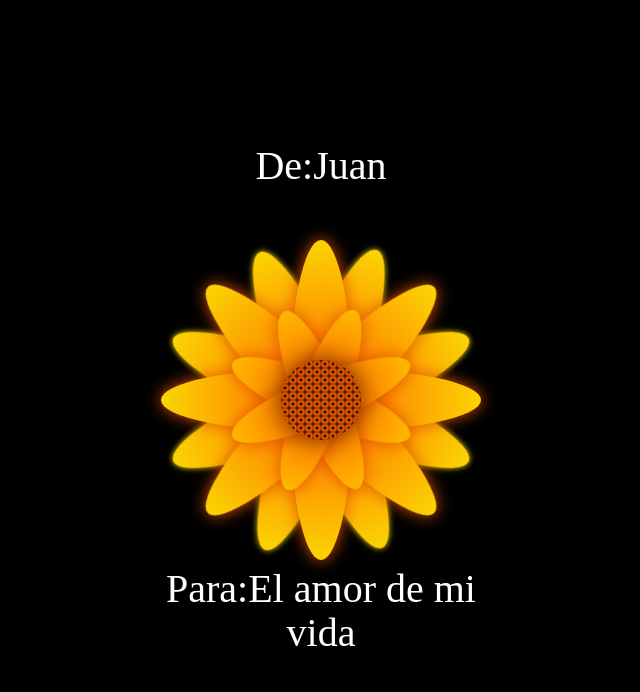
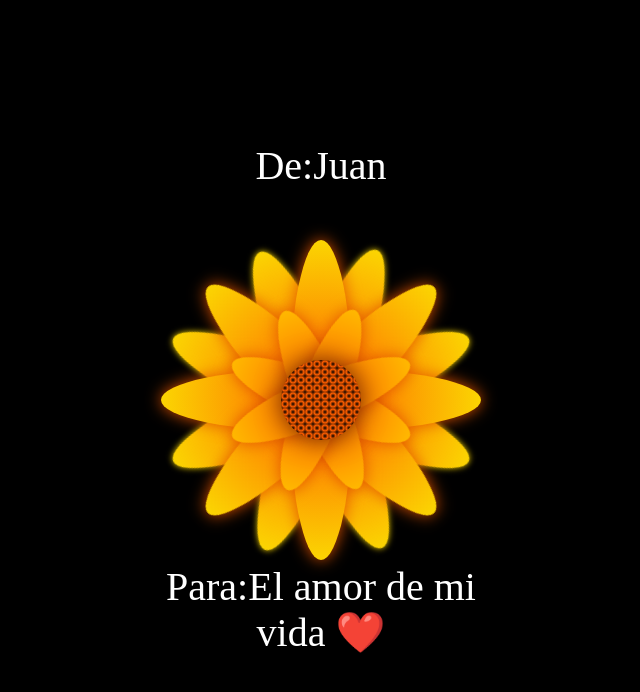
Before and after one commit to Duckchord/Florecitas-amarillas-Mafe, a plain HTML site: page docs/index.html in a window 1280 px wide. Shown: the whole page, without its empty margins (319-959 px from the left). Drawn offline with Linux system fonts and the light colour scheme.

Commit message:
Update index.html

```diff
--- a/docs/index.html
+++ b/docs/index.html
@@ -37,7 +37,7 @@
     </div>
     <div class="Petal3 p4">
     </div>
-    <div class="text-below">Para:El amor de mi vida </div>
+    <div class="text-below">Para:El amor de mi vida ❤️</div>
   </div>
 </body>
 </html>
```
